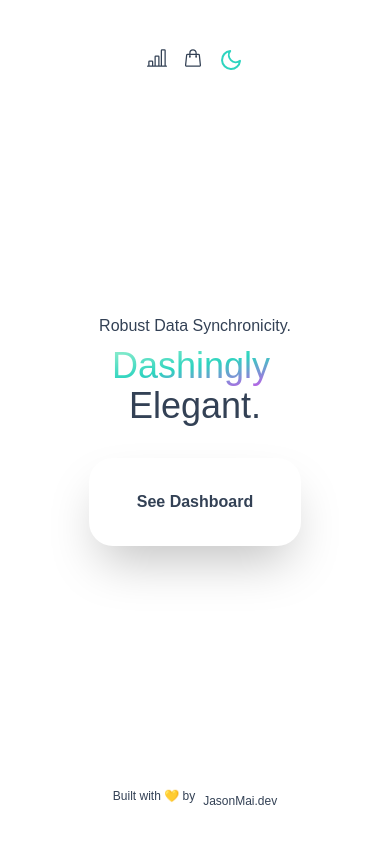
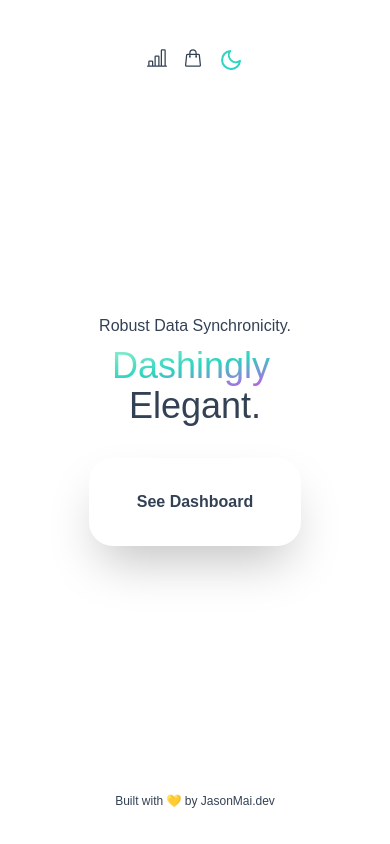
Before and after one commit to jasonmaidev/dashingly, a Next.js app: page / in a window 390 px wide. Built offline with nearby package versions, Linux system fonts and the light colour scheme.

Commit message:
fix footer misalignment, condense to one anchor

```diff
--- a/pages/index.js
+++ b/pages/index.js
@@ -59,10 +59,9 @@ export default function Home() {
           </div>
 
           <div className='flex flex-row justify-center gap-2'>
-            <h4 className='text-xs sm:text-sm font-medium'>Built with 💛 by</h4>
             <a href="https://jasonmai.dev" target='_blank'>
               <button className='text-xs sm:text-sm font-medium'>
-                JasonMai.dev
+                Built with 💛 by JasonMai.dev
               </button>
             </a>
           </div>
```
